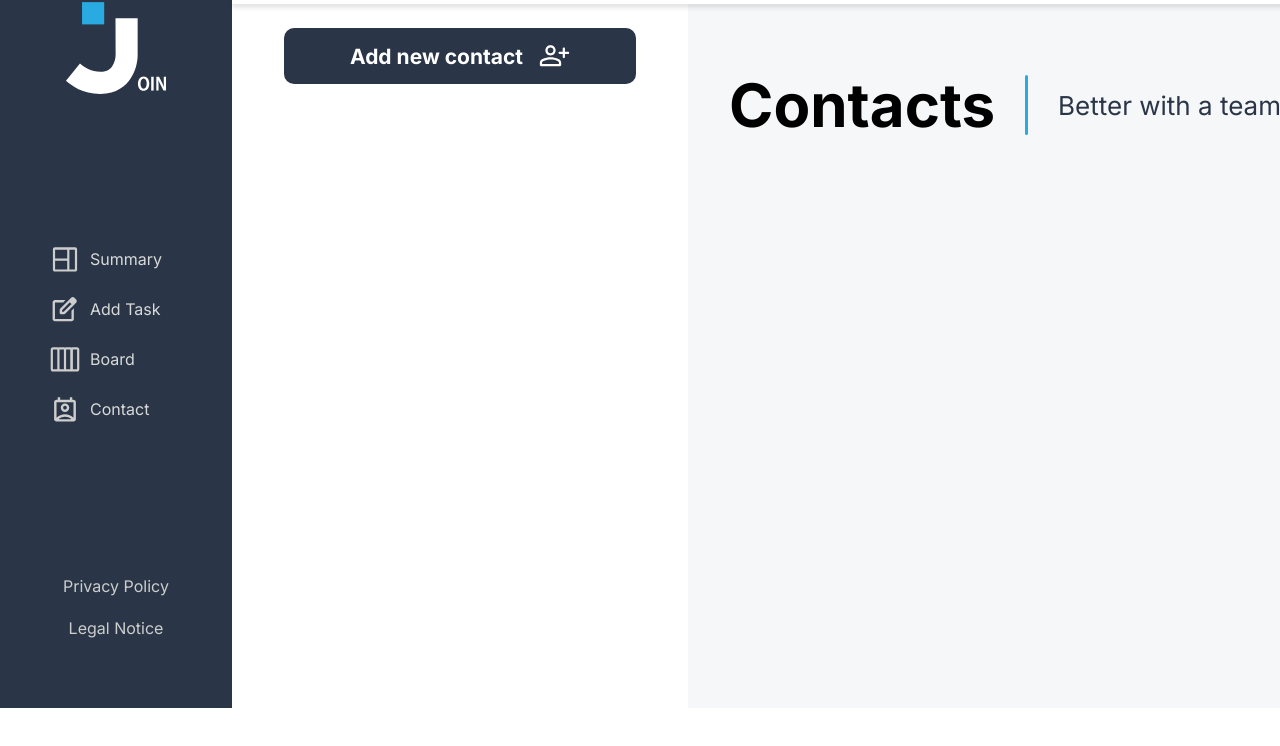
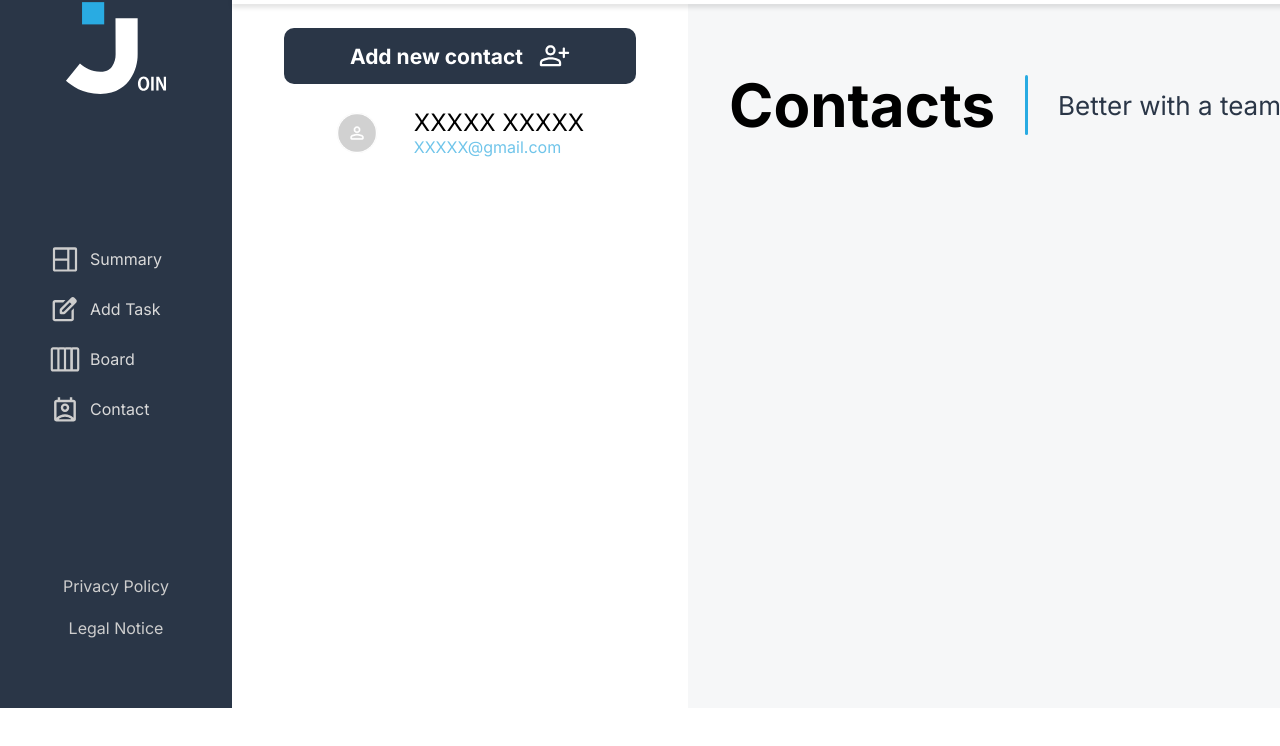
Before and after one commit to davidlreg/join, a plain HTML site: page html/contacts.html in a window 1280 px wide. Shown: the part 92-838 px from the top of the page. Drawn offline with Linux system fonts and the light colour scheme; files whose address does not match are found by name.

Commit message:
added basic contact template

```diff
--- a/html/contacts.html
+++ b/html/contacts.html
@@ -48,6 +48,14 @@
             <p>Add new contact</p>
             <img class="addPersonIcon" src="/assets/icon/Add_person.svg" />
           </a>
+
+          <div class="contact">
+            <img src="/assets/img/default_contact_picture.png" />
+            <div class="personalInformationShort">
+              <p>XXXXX XXXXX</p>
+              <p class="blue small">XXXXX@gmail.com</p>
+            </div>
+          </div>
         </div>
         <div class="detailedContactSection">
           <div class="headline">
@@ -56,8 +64,7 @@
             <p>Better with a team</p>
           </div>
 
-          <div class="floatingContactContainer" id="floatingContactContainer">
-          </div>
+          <div class="floatingContactContainer" id="floatingContactContainer"></div>
         </div>
       </main>
     </div>
--- a/style/contacts.css
+++ b/style/contacts.css
@@ -450,3 +450,26 @@ main {
 .blue {
   color: #70c5ea !important;
 }
+
+/* Contact Template Styling */
+
+.contact {
+  display: flex;
+  align-items: center;
+  gap: 36px;
+}
+
+.contact > img {
+  width: 42px;
+  height: 42px;
+}
+
+.personalInformationShort > p {
+  background-color: #ffffff;
+  color: #000000;
+  font-size: 24px;
+}
+
+.small {
+  font-size: 16px !important;
+}
```
Also changed, not shown: script/overlays/contact_section_overlays.js (+8 -0 lines).
